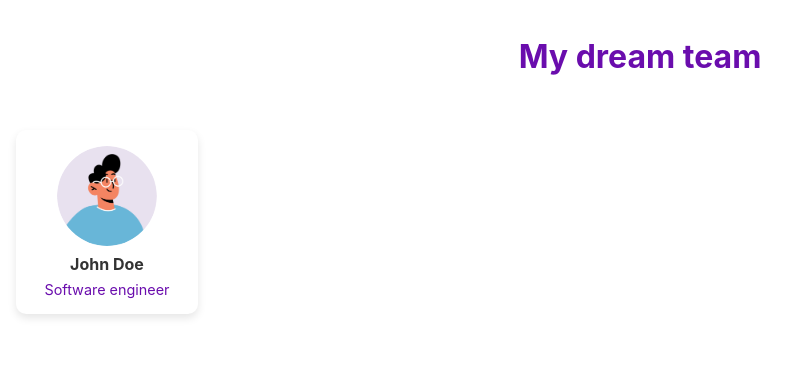
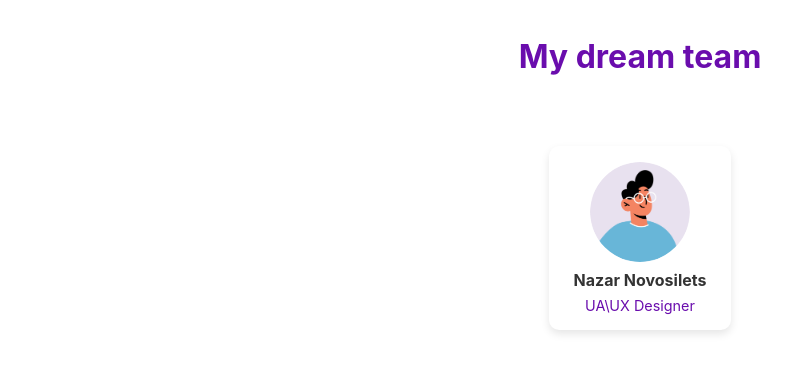
Before and after one commit to nazarsokal/TeamFour, a React (Create React App) app: page / in a window 1280 px wide. Shown: the top 372 px of the page, without its empty margins (0-805 px from the left). Built offline with nearby package versions, Linux system fonts and the light colour scheme.

Commit message:
finale branch commit

```diff
--- a/src/App.css
+++ b/src/App.css
@@ -1,3 +1,12 @@
+
 .App {
   text-align: center;
+  margin-bottom: 1rem;
 }
+
+.body-container {
+  display: flex;
+  flex-wrap: wrap;
+  justify-content: center;
+  margin-top: 1rem;
+}
--- a/src/App.js
+++ b/src/App.js
@@ -1,12 +1,15 @@
 import "./App.css";
 import Header from "./components/Header";
 import Body from "./components/Body";
+import NazarNovosilets from "./components/NazarNovosilets";
 
 function App() {
   return (
     <div className="App">
       <Header />
-      <Body />
+      <div className="body-container">
+      <NazarNovosilets />
+    </div>
     </div>
   );
 }
--- a/src/components/Body.js
+++ b/src/components/Body.js
@@ -1,13 +1,13 @@
 import React from "react";
 
-const Body = () => {
+const Body = ({ name = "John Doe", position = "Software Engineer", photoSrc = "/avatar-default.png" }) => {
   return (
     <main style={styles.body}>
       <div style={styles.card}>
-        <img src={"/avatar-default.png"} alt="John Doe" style={styles.photo} />
+        <img src={photoSrc} alt={name} style={styles.photo} />
         <div style={styles.textContainer}>
-          <h2 style={styles.name}>John Doe</h2>
-          <p style={styles.position}>Software engineer</p>
+          <h2 style={styles.name}>{name}</h2>
+          <p style={styles.position}>{position}</p>
         </div>
       </div>
     </main>
--- /dev/null
+++ b/src/components/NazarNovosilets.js
@@ -0,0 +1,8 @@
+import React from "react";
+import Body from "./Body";
+
+const NazarNovosilets = () => {
+  return <Body name="Nazar Novosilets" position="UA\UX Designer" photoSrc="avatar-default.png" />;
+};
+
+export default NazarNovosilets;
```
Also changed, not shown: 13 other files (tests, documents, lock files or other folders).
